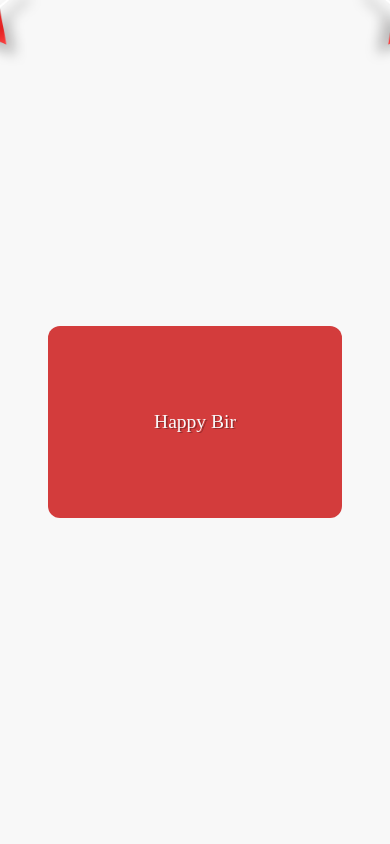
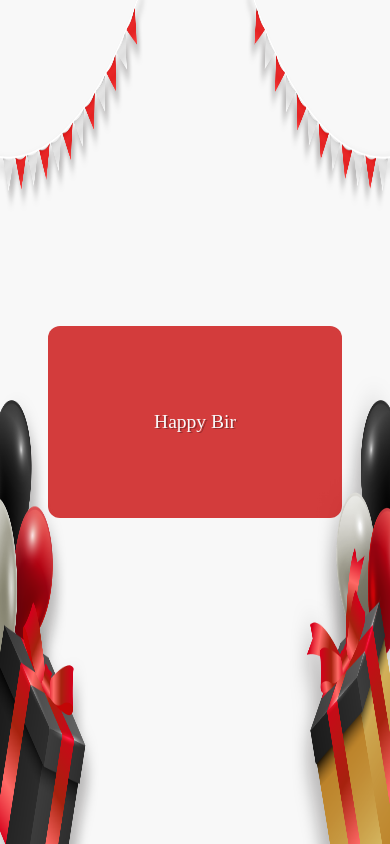
Before and after one commit to kamzysert3/Faith-Birthday, a website: page index.html in a window 390 px wide. Drawn offline with Linux system fonts and the light colour scheme; a web font is replaced by a local one.

Commit message:
fixed background for mobile

```diff
--- a/static/CSS/style.css
+++ b/static/CSS/style.css
@@ -27,7 +27,7 @@ body{
 }
 
 .background > img {
-    object-fit: cover;
+    object-fit: fill;
     width: 100%;
     height: 100%;
 }
```
